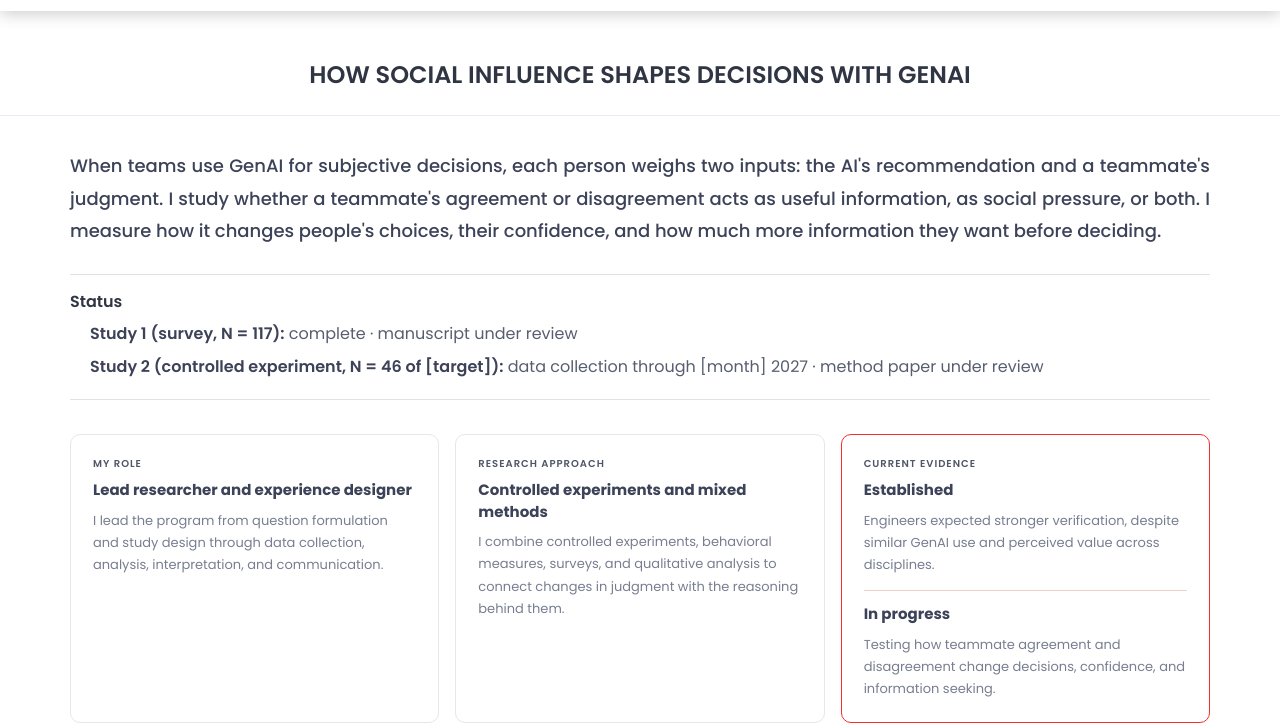
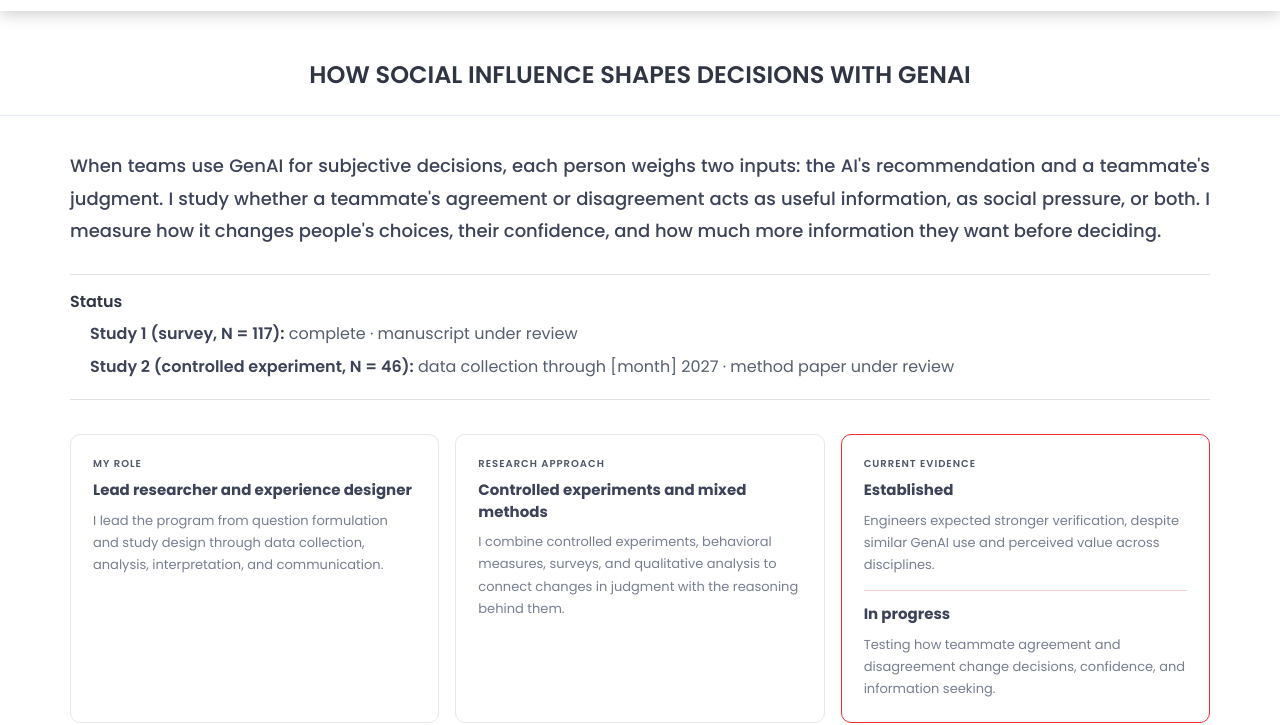
Before and after one commit to hsabouni/Hila-Website, a plain HTML site: page ai-group-decisions.html in a window 1280 px wide. Shown: the part 79-804 px from the top of the page. Drawn offline with Linux system fonts and the light colour scheme.

Commit message:
Remove study target placeholder

```diff
--- a/ai-group-decisions.html
+++ b/ai-group-decisions.html
@@ -59,7 +59,7 @@
                                     <h4>Status</h4>
                                     <ul>
                                         <li><strong>Study 1 (survey, N = 117):</strong> complete &middot; manuscript under review</li>
-                                        <li><strong>Study 2 (controlled experiment, N = 46 of [target]):</strong> data collection through [month] 2027 &middot; method paper under review</li>
+                                        <li><strong>Study 2 (controlled experiment, N = 46):</strong> data collection through [month] 2027 &middot; method paper under review</li>
                                     </ul>
                                 </div>
                             </div>
```
